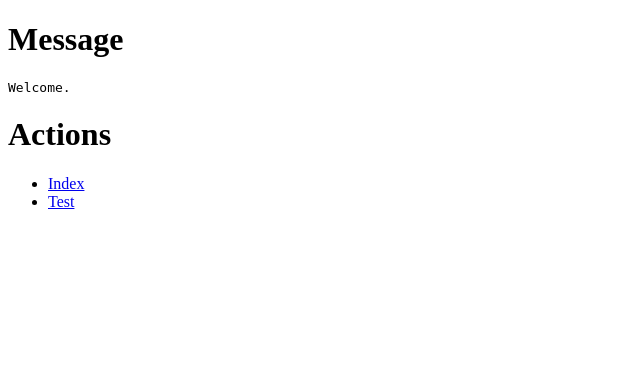
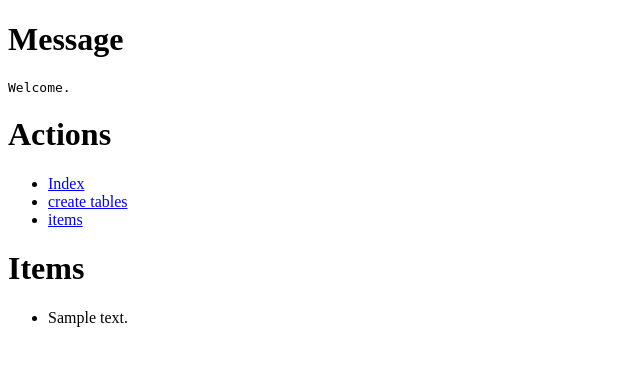
Before and after one commit to Renophaston/dtreeplacement-web, a Flask app: page / in a window 1280 px wide. Shown: the top 366 px of the page, without its empty margins (0-640 px from the left). Run offline with Flask 2, Linux system fonts and the light colour scheme; tables that the repository leaves empty hold one stand-in row (values such as "Sample post").

Commit message:
This is such a messy commit
I've been experimenting and learning, and it's a horrible mess but I did some stuff. Sorry.

```diff
--- a/dtreeplacement_web/templates/index.j2
+++ b/dtreeplacement_web/templates/index.j2
@@ -10,7 +10,14 @@
 <h1>Actions</h1>
 <ul>
     <li><a href="{{ url_for('index') }}">Index</a></li>
-    <li><a href="{{ url_for('intext') }}">Test</a></li>
+    <li><a href="{{ url_for('create_tables') }}">create tables</a></li>
+    <li><a href="{{ url_for('item_index') }}">items</a></li>
+</ul>
+<h1>Items</h1>
+<ul>
+    {% for item in items %}
+        <li>{{ item.content }}</li>
+    {% endfor %}
 </ul>
 </body>
 </html>
--- a/dtreeplacement_web/views.py
+++ b/dtreeplacement_web/views.py
@@ -1,14 +1,50 @@
 """Views and routes for the UI."""
 
-from app import app
+from app import app, db
 from flask import render_template
+from models import Item, Membership
+from sqlalchemy.orm.exc import NoResultFound
 
 
 @app.route('/')
 def index():
-    return render_template('index.j2', title='Index', message='Welcome.')
+    items = Item.query.all()
+    return render_template(
+        'index.j2',
+        title='Index',
+        message='Welcome.',
+        items=items
+    )
 
 
-@app.route('/test')
-def intext():
-    return render_template('index.j2', title='Intext', message='Testing.')
+@app.route('/createtables')
+def create_tables():
+    db.create_all()
+    return render_template(
+        'index.j2',
+        title='Index',
+        message='ATTEMPTED to create tables, anyway.'
+    )
+
+
+@app.route('/item')
+def item_index():
+    items = Item.query.all()
+    return render_template('item.j2', items=items)
+
+
+@app.route('/item/<int:item_id>')
+def item_view(item_id):
+    try:
+        item = Item.query.filter(Item.id == item_id).one()
+    except NoResultFound as ex:
+        item = None
+    if item is None:
+        message = 'No fucking items matching id {}.'.format(item_id)
+    else:
+        message = 'Item {}: {}'.format(item_id, item.content)
+    return render_template(
+        'index.j2',
+        title='Item',
+        message=message
+    )
```
Also changed, not shown: dtreeplacement_web/models.py (+22 -2 lines), dtreeplacement_web/templates/item.j2 (added, +14 -0 lines).
